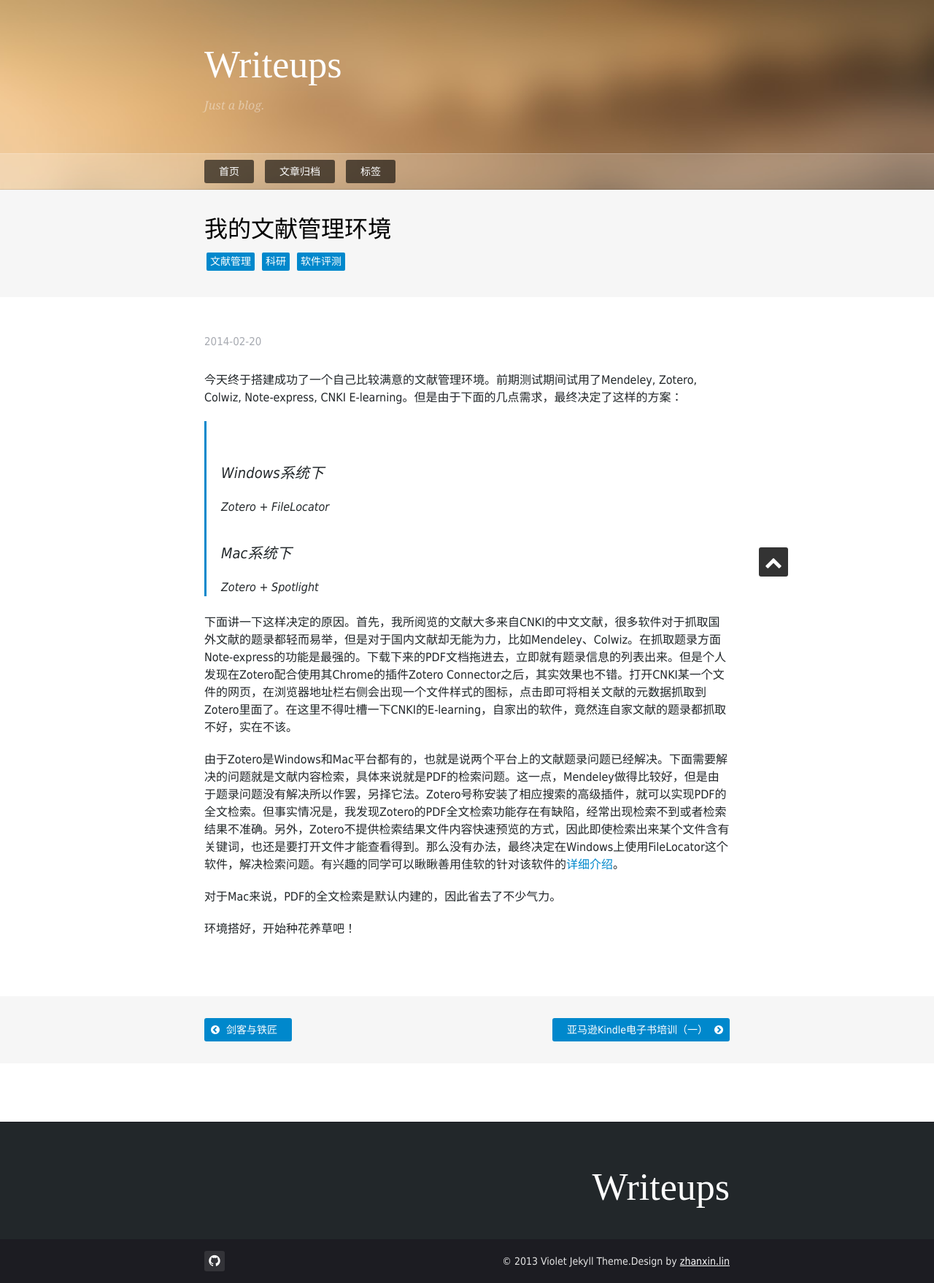
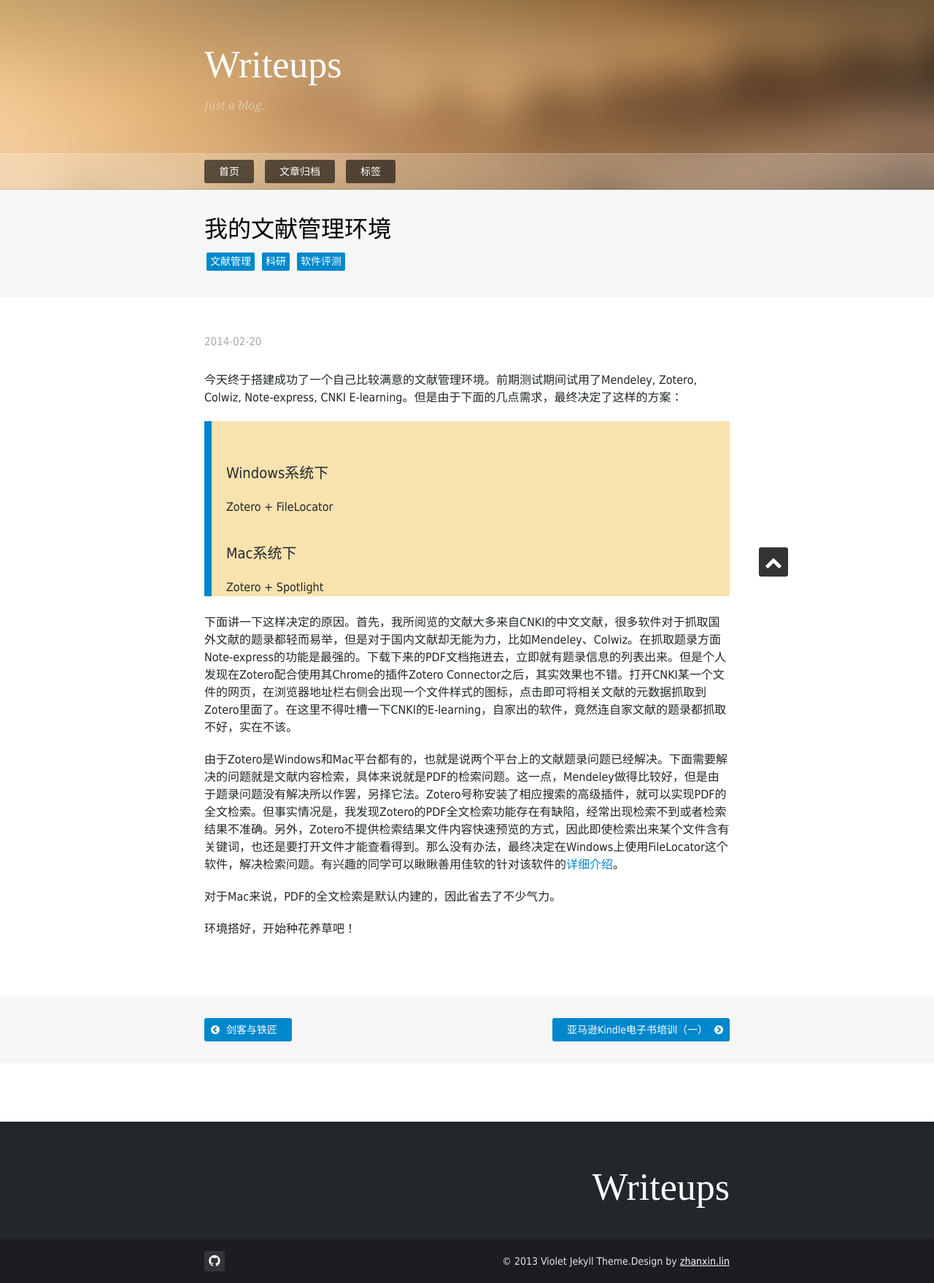
Before and after one commit to fantaghiro/fantaghiro.github.io, a Jekyll site: the page built from _posts/2014-02-20-Reference-Management.markdown, in a window 1280 px wide. Shown: the whole page at 73% size. Built offline with Jekyll 4.4.1, drawn with Linux system fonts in a browser that asks for light colours; nearby versions of some CDN libraries; some web fonts are replaced.

Commit message:
Update style.css

```diff
--- a/themes/violet/css/style.css
+++ b/themes/violet/css/style.css
@@ -483,11 +483,11 @@ a:hover {
 .main-article blockquote {
     padding: 20px 20px 0 20px;
     margin: 20px 0 24px;
-    border-left: 3px solid #0088cc;
+    border-left: 10px solid #0088cc;
     border-radius: 0 3px 3px 0;
     text-align: left;
     color: #22272A;
-    font-style: italic;
+    background-color: #F8E2AE;
 }
 .main-article blockquote p {
     color: #22272A;
```
